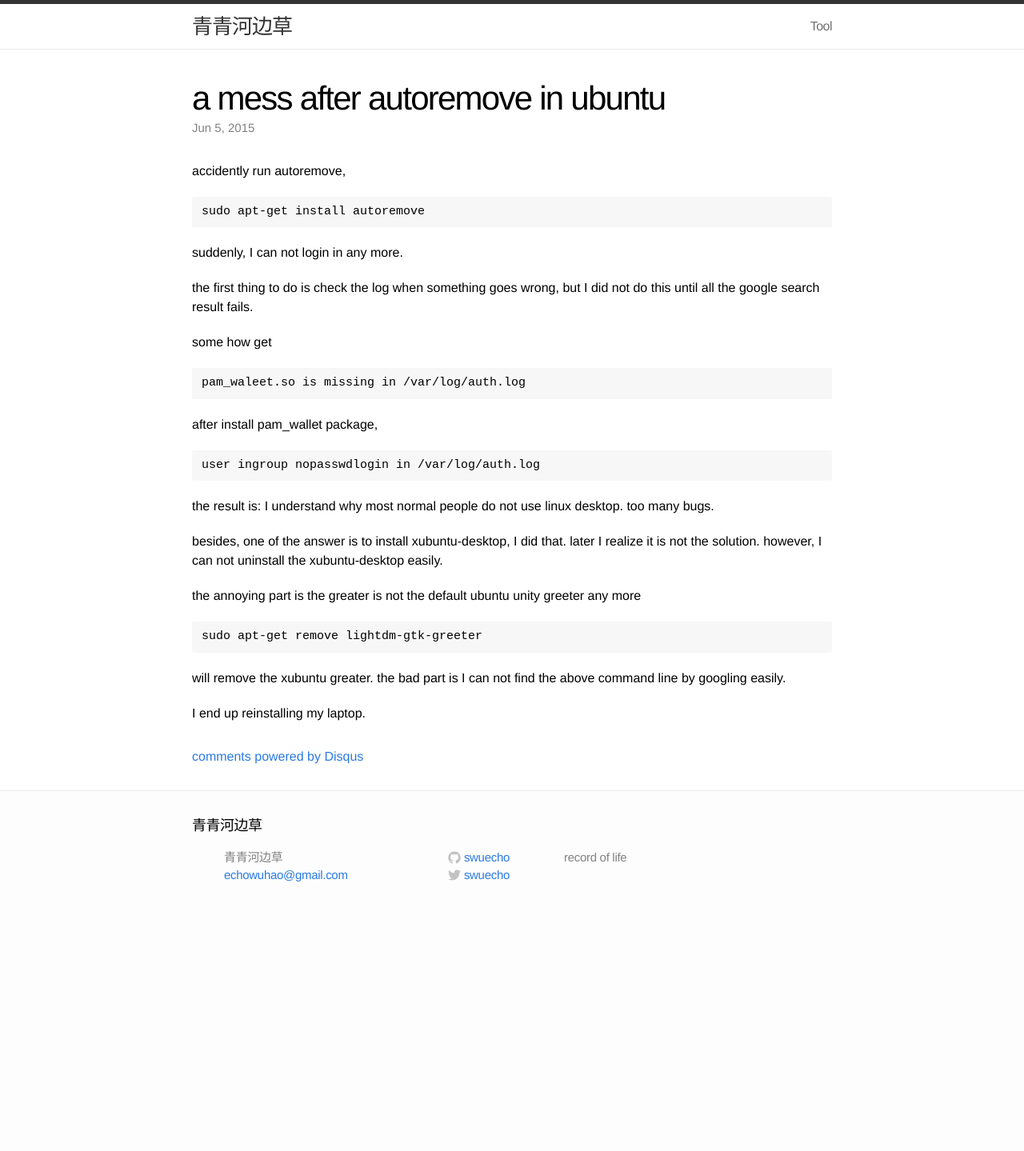
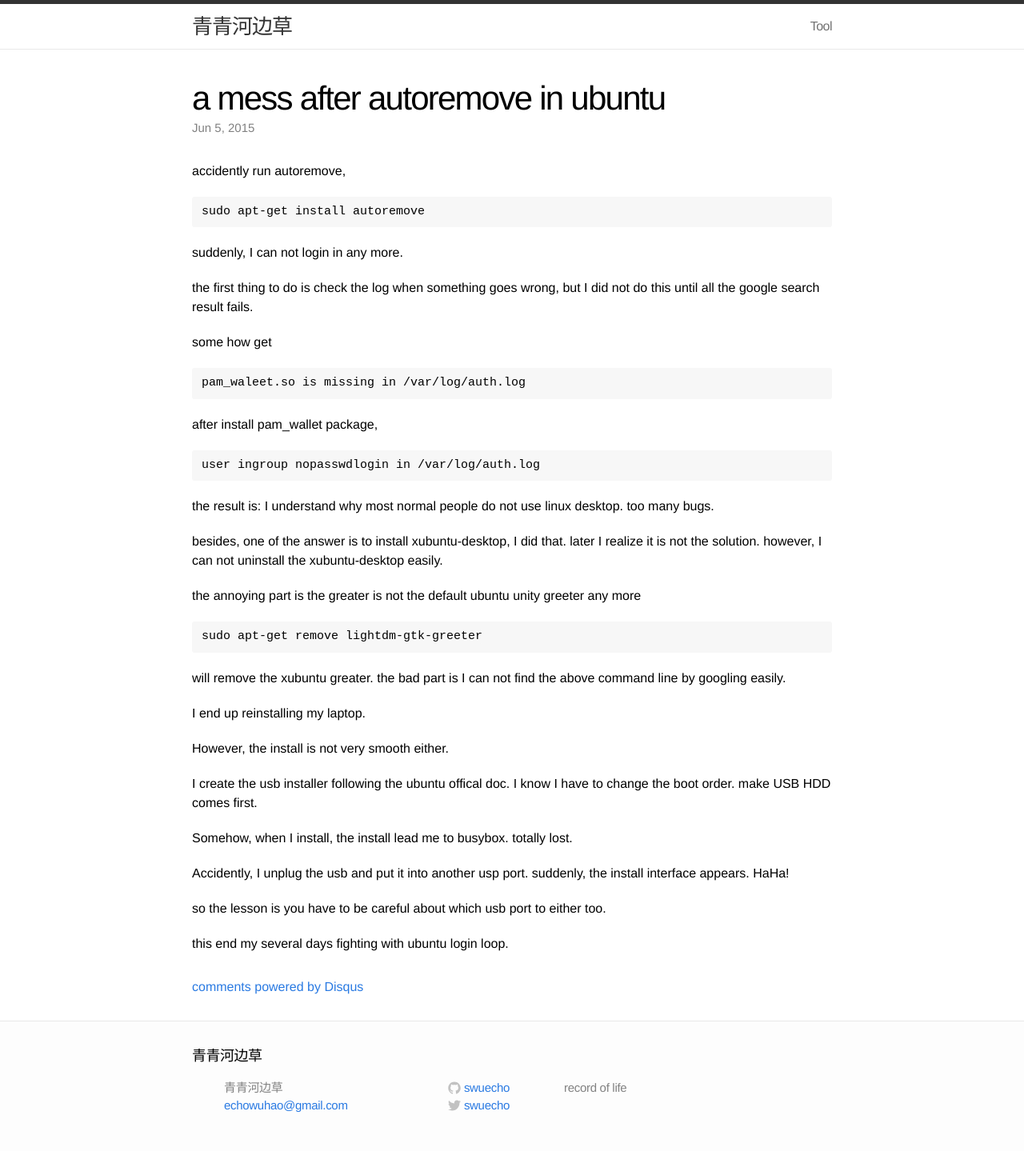
Before and after one commit to swuecho/swuecho.github.io, a Jekyll site: the page built from _posts/2015-06-05-ubuntu-login-problem.md, in a window 1280 px wide. Shown: the whole page at 80% size. Built offline with Jekyll 4.4.1, drawn with Linux system fonts in a browser that asks for light colours; comment, search, counter and statistics services are not loaded; before the commit the page ends 1151 px from its top, so only the background shows below that.

Commit message:
update ubuntu install

```diff
--- a/_posts/2015-06-05-ubuntu-login-problem.md
+++ b/_posts/2015-06-05-ubuntu-login-problem.md
@@ -33,3 +33,15 @@ the annoying part is the greater is not the default ubuntu unity greeter any mor
 will remove the xubuntu greater. the bad part is I can not find the above command line by googling easily.
 
 I end up reinstalling my laptop.
+
+However, the install is not very smooth either.
+
+I create the usb installer following the ubuntu offical doc. I know I have to change the boot order. make USB HDD comes first.
+
+Somehow, when I install, the install lead me to busybox. totally lost.
+
+Accidently, I unplug the usb and put it into another usp port. suddenly, the install interface appears. HaHa!
+
+so the lesson is you have to be careful about which usb port to either too.
+
+this end my several days fighting with ubuntu login loop.
```
